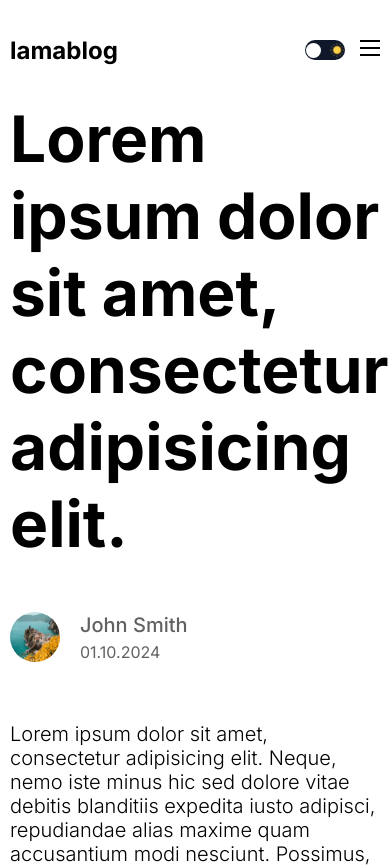
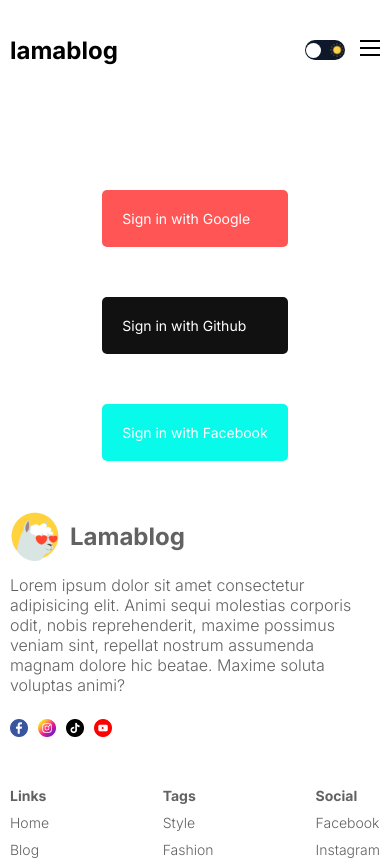
Before and after one commit to techking11/lamablogapp, a Next.js app: page /login in a window 390 px wide. Shown: the top 867 px of the page. Built offline with nearby package versions, Linux system fonts and the light colour scheme.

Commit message:
add: login page

```diff
--- a/app/[slug]/page.jsx
+++ b/app/[slug]/page.jsx
@@ -3,7 +3,7 @@
 import Image from 'next/image'
 import Comments from '@/components/comments/Comments'
 
-function page() {
+function SinglePage() {
   return (
     <div className={styles.container}>
       <div className={styles.infoContainer}>
@@ -47,4 +47,4 @@
   )
 }
 
-export default page
+export default SinglePage
--- a/app/[slug]/singlePage.module.css
+++ b/app/[slug]/singlePage.module.css
@@ -69,3 +69,31 @@
   font-weight: 300;
   margin-bottom: 20px;
 }
+
+@media screen and (max-width: 1536px) {
+  .title {
+    font-size: 54px;
+  }
+}
+
+@media screen and (max-width: 1280px) {
+  .title {
+    font-size: 48px;
+  }
+}
+
+@media screen and (max-width: 1024px) {
+  .imageContainer {
+    display: none;
+  }
+}
+
+@media screen and (max-width: 640px) {
+  .title {
+    font-size: 36px;
+  }
+
+  .description p {
+    font-size: 18px;
+  }
+}
--- a/app/blog/page.jsx
+++ b/app/blog/page.jsx
@@ -1,8 +1,8 @@
 import CardList from '@/components/cardList/CardList'
-import styles from './blogpage.module.css'
+import styles from './blogPage.module.css'
 import Menu from '@/components/menu/Menu'
 
-function page() {
+function BlogPage() {
   return (
     <div className={styles.container}>
       <h1 className={styles.title}>Style Blog</h1>
@@ -14,4 +14,4 @@
   )
 }
 
-export default page
+export default BlogPage
--- /dev/null
+++ b/app/login/loginPage.module.css
@@ -0,0 +1,53 @@
+.container {
+  display: flex;
+  align-items: center;
+  justify-content: center;
+  margin-top: 60px;
+}
+
+.wrapper {
+  background-color: var(--softBg);
+  padding: 150px 200px;
+  display: flex;
+  flex-direction: column;
+  gap: 50px;
+  border-radius: 10px;
+}
+
+.socialButton {
+  padding: 20px;
+  border-radius: 5px;
+  border: none;
+  color: white;
+  font-weight: bold;
+  cursor: pointer;
+}
+
+.socialButton:first-child {
+  background-color: #ff5555;
+}
+
+.socialButton:nth-child(2) {
+  background-color: #111;
+}
+
+.socialButton:nth-child(3) {
+  background-color: #08fbea;
+}
+
+@media screen and (max-width: 768px) {
+  .wrapper {
+    padding: 50px 100px;
+  }
+}
+
+@media screen and (max-width: 640px) {
+  .wrapper {
+    padding: 30px;
+  }
+
+  .socialButton {
+    font-weight: 400;
+    font-size: 14px;
+  }
+}
--- /dev/null
+++ b/app/login/page.jsx
@@ -0,0 +1,14 @@
+import styles from './loginPage.module.css'
+function LoginPage() {
+  return (
+    <div className={styles.container}>
+      <div className={styles.wrapper}>
+        <div className={styles.socialButton}>Sign in with Google</div>
+        <div className={styles.socialButton}>Sign in with Github</div>
+        <div className={styles.socialButton}>Sign in with Facebook</div>
+      </div>
+    </div>
+  )
+}
+
+export default LoginPage
--- a/components/cardList/CardList.jsx
+++ b/components/cardList/CardList.jsx
@@ -1,4 +1,4 @@
-import styles from './cardlist.module.css'
+import styles from './cardList.module.css'
 import Pagination from '../pagination/Pagination'
 import Card from '../card/Card'
 
--- a/components/categoryList/CategoryList.jsx
+++ b/components/categoryList/CategoryList.jsx
@@ -1,5 +1,5 @@
 import Link from 'next/link'
-import styles from './categorylist.module.css'
+import styles from './categoryList.module.css'
 import Image from 'next/image'
 
 function CategoryList() {
--- a/components/menuCategories/MenuCategories.jsx
+++ b/components/menuCategories/MenuCategories.jsx
@@ -1,5 +1,5 @@
 import Link from "next/link"
-import styles from './menucategories.module.css'
+import styles from './menuCategories.module.css'
 
 function MenuCategories() {
   return (
--- a/components/menuPost/MenuPost.jsx
+++ b/components/menuPost/MenuPost.jsx
@@ -1,6 +1,6 @@
 import Image from "next/image"
 import Link from "next/link"
-import styles from "./menupost.module.css"
+import styles from "./menuPost.module.css"
 
 function MenuPost({ withImage = false }) {
   return (
--- a/components/themetoggle/ThemeToggle.jsx
+++ b/components/themetoggle/ThemeToggle.jsx
@@ -1,7 +1,7 @@
 import Image from 'next/image'
 import { useContext } from 'react'
 import { ThemeContext } from '@/context/ThemeContext'
-import styles from './themetoggle.module.css'
+import styles from './themeToggle.module.css'
 
 function ThemeToggle() {
   const { theme, toggle } = useContext(ThemeContext);
```
